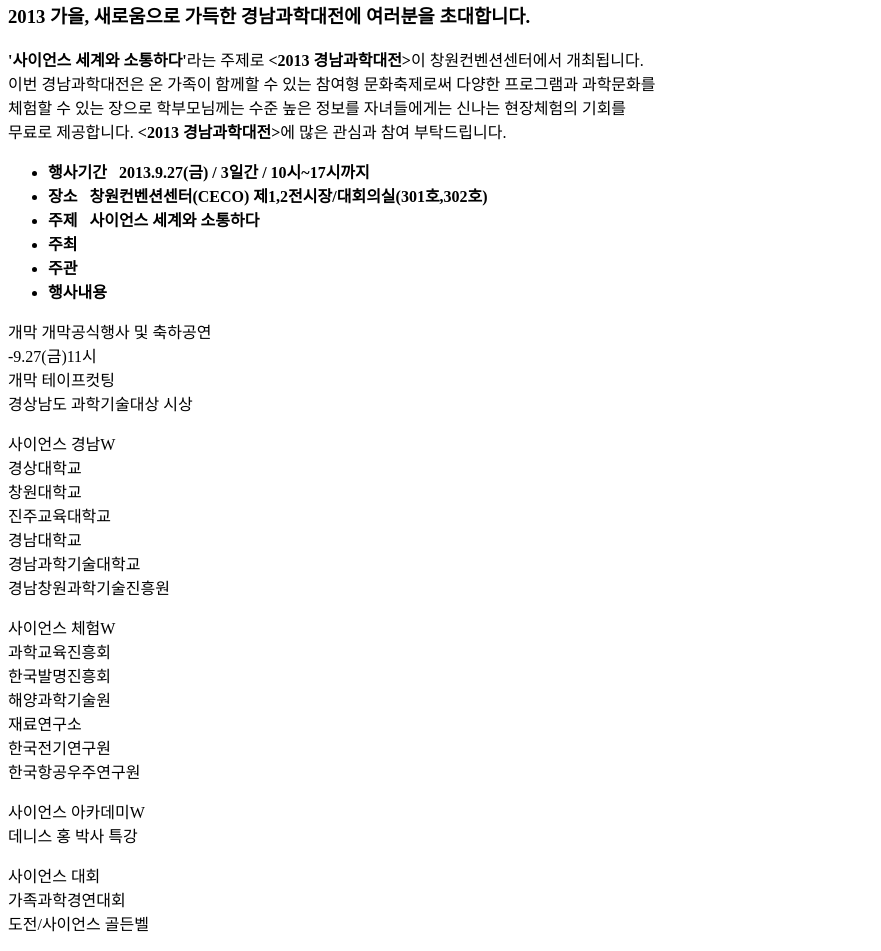
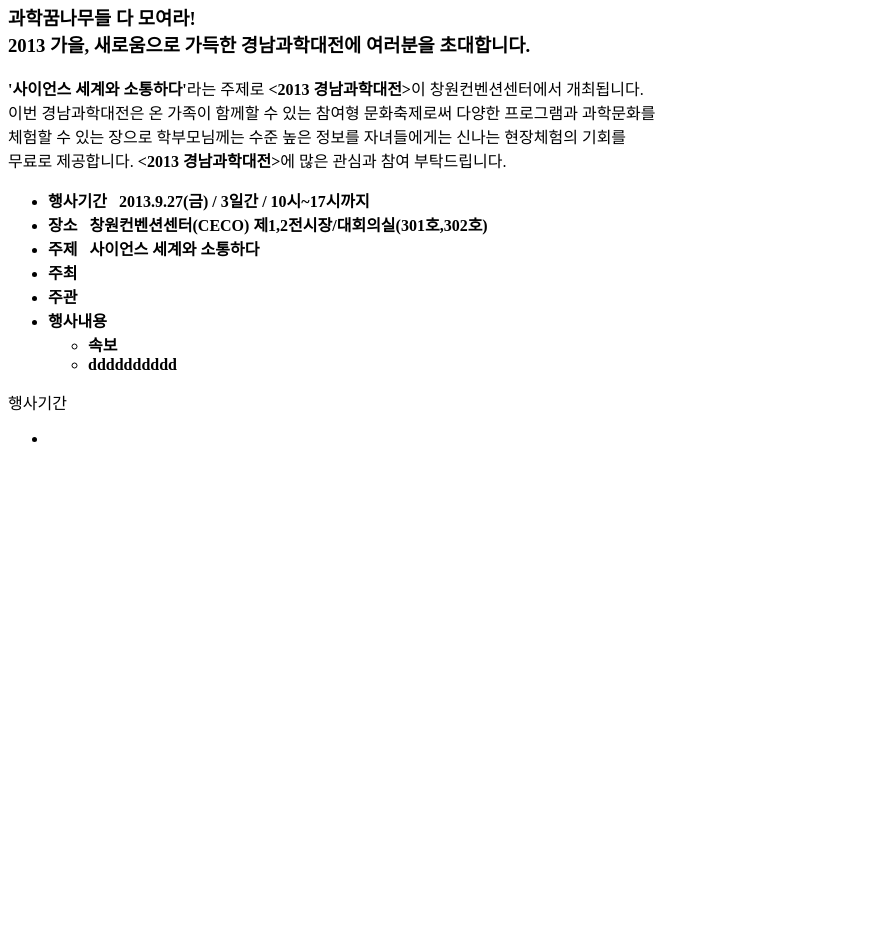
Before and after one commit to Gldud/School-Project, a plain HTML site: page HTML/예제1.html in a window 1280 px wide. Shown: the part 141-1092 px from the top of the page, without its empty margins (0-881 px from the left). After the commit the page ends 800 px from the top, so only its background shows below. Drawn offline with Linux system fonts and the light colour scheme.

Commit message:
입력폼

```diff
--- a/HTML/예제1.html
+++ b/HTML/예제1.html
@@ -8,12 +8,12 @@ ul{font-weight: bold;}
 </style>
 </head>
 <body>
-<p style GYEONGNAM SCIEN
+
 <h1 style="text-align:center;">2013 경남과학대전 관람안내</h1>
 <h2 style="text-align:center;">2013년 9월 27일(금) ~ 9월 29일(일)</h2>
 <h3>
-  과학꿈나무들 다 모여라!<br>
-  2013 가을, 새로움으로 가득한 경남과학대전에 여러분을 초대합니다.
+  <strong>과학꿈나무들 다 모여라!<br>
+  2013 가을, 새로움으로 가득한 경남과학대전에 여러분을 초대합니다.</strong>
 
 </h3>
 <p>
@@ -23,47 +23,27 @@ ul{font-weight: bold;}
    무료로 제공합니다. <strong><2013 경남과학대전></strong>에 많은 관심과 참여 부탁드립니다.
 </p>
 <ul>
-  <li> 행사기간 &nbsp 2013.9.27(금) / 3일간 / 10시~17시까지</li>
-  <li> 장소 &nbsp  창원컨벤션센터(CECO) 제1,2전시장/대회의실(301호,302호)</li>
-  <li> 주제 &nbsp 사이언스 세계와 소통하다</li>
+  <li> 행사기간 &nbsp <span>2013.9.27(금) / 3일간 / 10시~17시까지</span></li>
+  <li> 장소 &nbsp  <span>창원컨벤션센터(CECO) 제1,2전시장/대회의실(301호,302호)</span></li>
+  <li> 주제 &nbsp <span>사이언스 세계와 소통하다</span></li>
   <li>주최</li>
   <li>주관</li>
   <li>행사내용</li>
 
+  <ul>
+    <li>속보</li>
+    <li>dddddddddd</li>
+  </ul>
+
 </ul>
-<p>
-개막
-개막공식행사 및 축하공연<br>
--9.27(금)11시    <br>
-개막 테이프컷팅           <br>
-경상남도 과학기술대상 시상
-</p>
-<p>
-사이언스 경남W<br>
-경상대학교<br>
-창원대학교<br>
-진주교육대학교<br>
-경남대학교<br>
-경남과학기술대학교<br>
-경남창원과학기술진흥원
-</p>
-<p> 사이언스 체험W<br>
-  과학교육진흥회<br>
-  한국발명진흥회<br>
-  해양과학기술원<br>
-  재료연구소<br>
-  한국전기연구원<br>
-  한국항공우주연구원
-</p>
-<p>
-  사이언스 아카데미W<br>
-  데니스 홍 박사 특강<br>
+<dl>
+  <dt>행사기간</dt>
+  <dd>
+  </dd>
 
-</p>
-<p>사이언스 대회<br>
-  가족과학경연대회<br>
-  도전/사이언스 골든벨
-</p>
+<ul>
+  <li></li>
+</ul>
 
 
 
```
Also changed, not shown: HTML/단락.html (+0 -9 lines), HTML/입력폼.html (added, +29 -0 lines), HTML/예제2.html (added).
